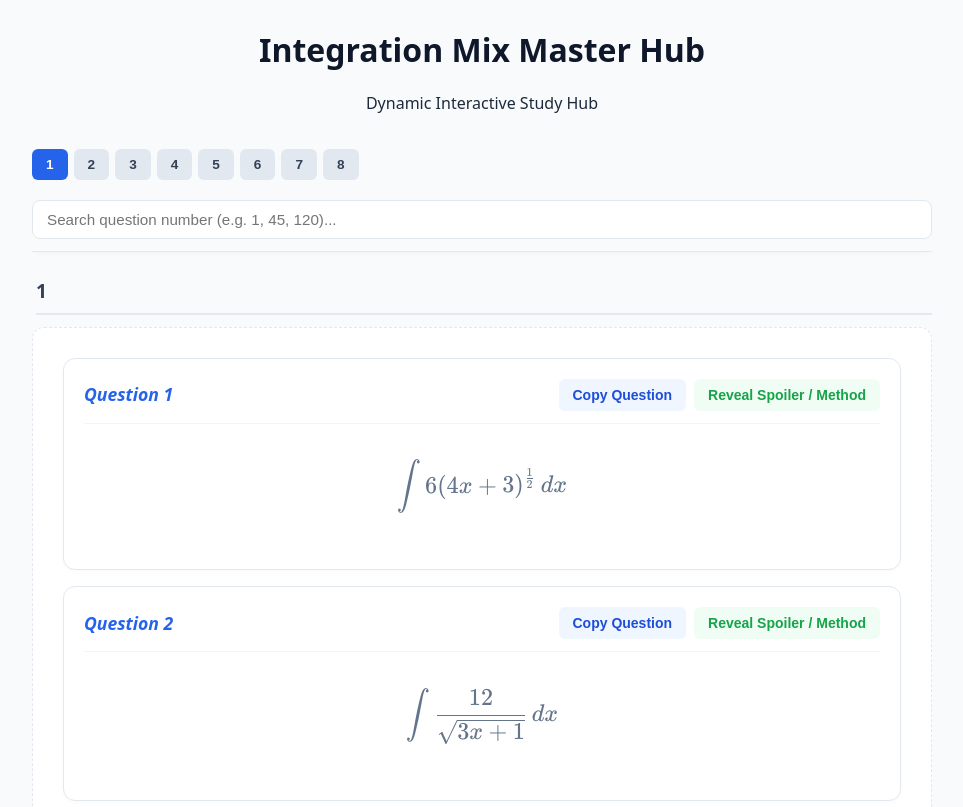
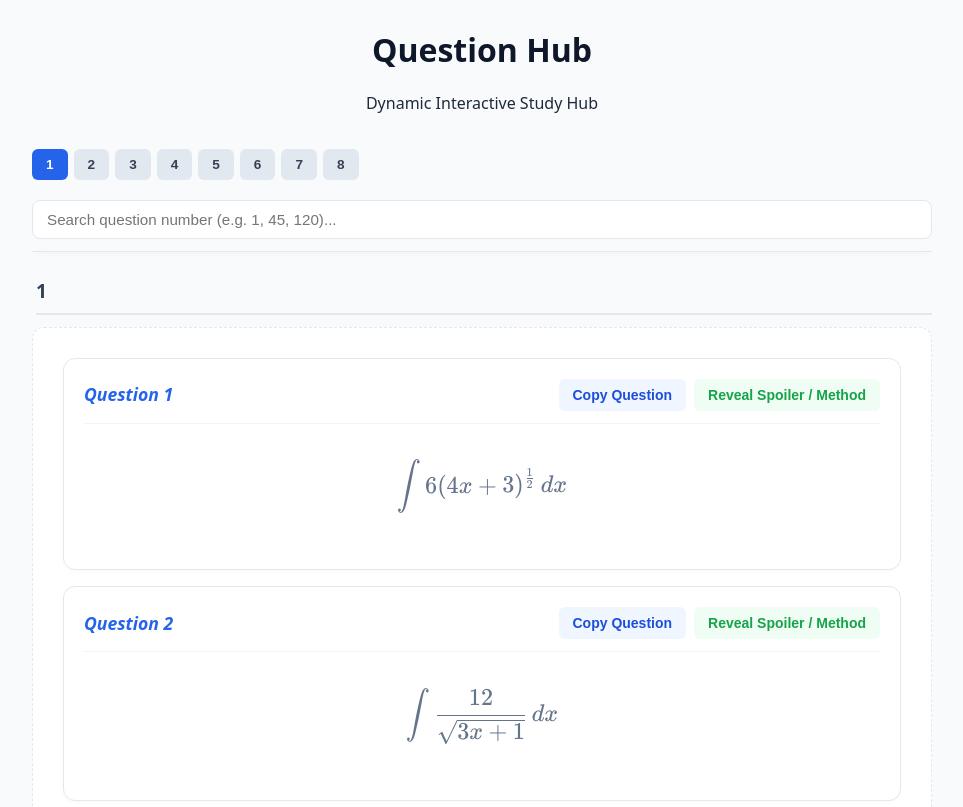
Before and after one commit to ONDER1E/Question-Hub-Linker, a plain HTML site: page index.html in a window 1280 px wide. Shown: the top 807 px of the page, without its empty margins (158-1121 px from the left). Drawn offline with nearby package versions, Linux system fonts and the light colour scheme; a script that the page names is missing.

Commit message:
fix: generalise title (2)

```diff
--- a/index.html
+++ b/index.html
@@ -131,7 +131,7 @@
 
 <div class="container">
     <header>
-        <h1>Integration Mix Master Hub</h1>
+        <h1>Question Hub</h1>
         <p>Dynamic Interactive Study Hub</p>
     </header>
 
```
